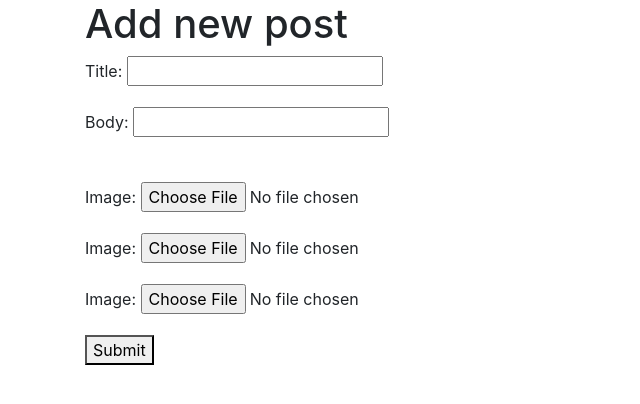
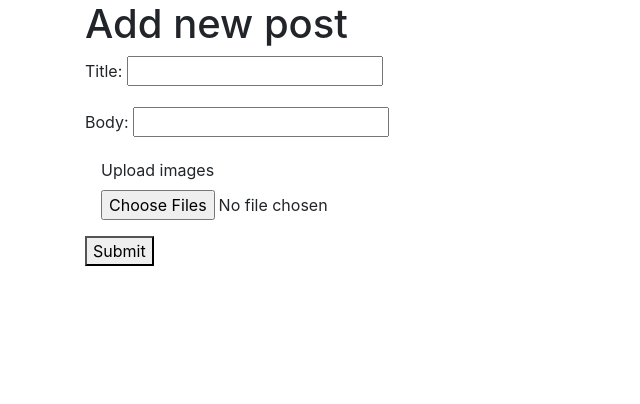
Before and after one commit to margo-dubovik/DjangoGram, a Django app: page /post/new/ in a window 1280 px wide. Shown: the part 80-484 px from the top of the page, without its empty margins (0-640 px from the left). Run offline with Django 4.2, Linux system fonts and the light colour scheme; the visitor is signed in with stand-in values (Sample User, id 1).

Commit message:
new_post.html and views updated

```diff
--- a/djangogramm/post/forms.py
+++ b/djangogramm/post/forms.py
@@ -9,11 +9,3 @@ class PostForm(forms.ModelForm):
     class Meta:
         model = Post
         fields = ('title', 'body',)
-
-
-class ImageForm(forms.ModelForm):
-    image = forms.ImageField(label='Image')
-
-    class Meta:
-        model = Image
-        fields = ('image',)
--- a/djangogramm/post/templates/post_creation.html
+++ b/djangogramm/post/templates/new_post.html
@@ -10,8 +10,10 @@
         <h1>Add new post</h1>
         {% csrf_token %}
         {{ form.as_p }}
-        <br />
-        {{ formset.as_p }}
+        <div class="form-group m-3">
+            <label>Upload images</label>
+            <input required name="images" type="file" multiple class="form-control-file">
+        </div>
         <button type="submit">Submit</button>
     </form>
 </div>
--- a/djangogramm/post/urls.py
+++ b/djangogramm/post/urls.py
@@ -2,5 +2,5 @@ from django.urls import path
 from . import views
 
 urlpatterns = [
-    path('new/', views.post),
+    path('new/', views.new_post),
     ]
--- a/djangogramm/post/views.py
+++ b/djangogramm/post/views.py
@@ -1,38 +1,27 @@
 from django.shortcuts import render
-from django.forms import modelformset_factory
 from django.contrib.auth.decorators import login_required
-from django.contrib import messages
 from django.http import HttpResponseRedirect
-from .forms import ImageForm, PostForm
+from .forms import PostForm
 from .models import Image
 
-# Create your views here.
+
 @login_required
-def post(request):
-    ImageFormSet = modelformset_factory(Image, form=ImageForm, extra=3)
+def new_post(request):
     if request.method == 'POST':
+        postForm = PostForm(request.POST)
+        images = request.FILES.getlist('images')
 
-        postForm = PostForm(request.POST)
-        formset = ImageFormSet(request.POST, request.FILES,
-                               queryset=Image.objects.none())
-
-        if postForm.is_valid() and formset.is_valid():
+        if postForm.is_valid():
             post_form = postForm.save(commit=False)
             post_form.userprofile = request.user.userprofile
             post_form.save()
 
-            for form in formset.cleaned_data:
-                if form:
-                    image = form['image']
-                    photo = Image(post=post_form, image=image)
-                    photo.save()
-            messages.success(request,
-                             "Post created successfully!")
+            for image in images:
+                photo = Image(post=post_form, image=image)
+                photo.save()
             return HttpResponseRedirect("/")
         else:
-            print(postForm.errors, formset.errors)
+            print(postForm.errors)
     else:
         postForm = PostForm()
-        formset = ImageFormSet(queryset=Image.objects.none())
-    return render(request, 'post_creation.html',
-                  {'form': postForm, 'formset': formset})
+    return render(request, 'new_post.html', {'form': postForm})
```
